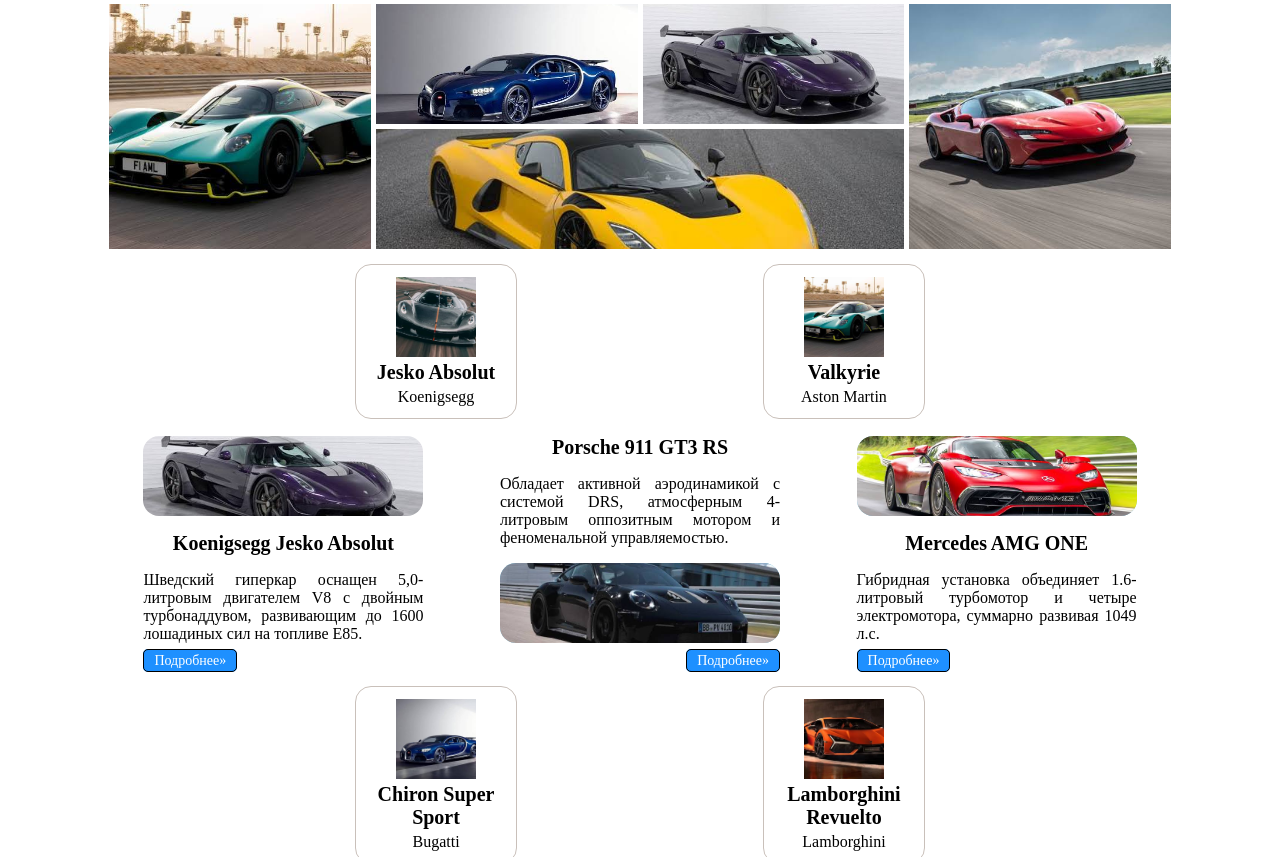
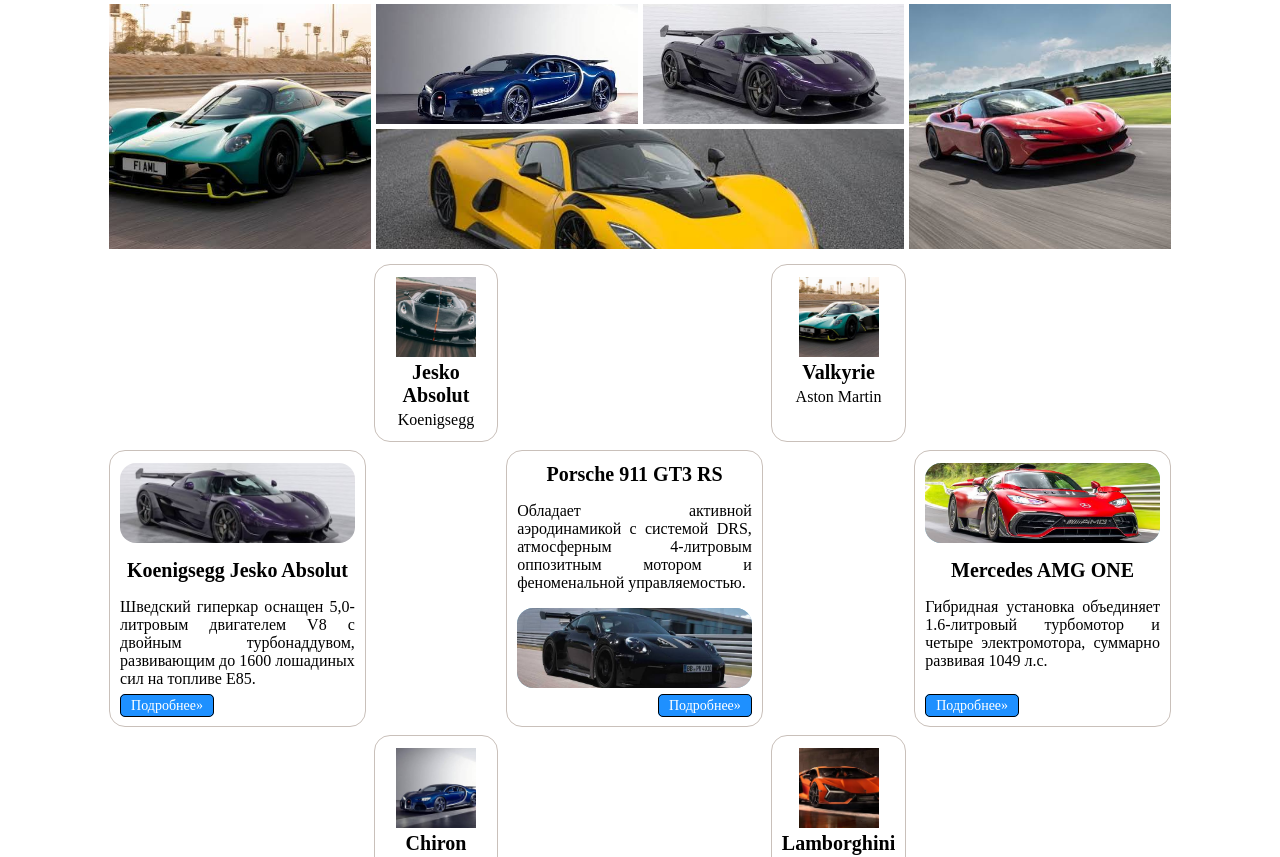
Before and after one commit to Tesmi-Develop/web-lab-3.1, a plain HTML site: page index.html in a window 1280 px wide. Shown: the part 95-952 px from the top of the page. Drawn offline with Linux system fonts and the light colour scheme.

Commit message:
feat: completed

```diff
--- a/index.html
+++ b/index.html
@@ -26,21 +26,18 @@
                 </div>
 
                 <div class="card-container">
-                    <div class="row-mini-cards">
-                        <div class="mini-card">
+                    <div class="mini-card top-left border">
                         <div class="mini-card-image active"><img src="car_images/Jesko_Absolut.jpg" alt="Jesko Absolut"></div>
                         <div class="card-title">Jesko Absolut</div>
                         <div class="card-text">Koenigsegg</div>
                     </div>
-                        <div class="mini-card">
+                    <div class="mini-card top-right border">
                         <div class="mini-card-image active"><img src="car_images/Aston_Martin_Valkyrie.png" alt="Valkyrie"></div>
                         <div class="card-title">Valkyrie</div>
                         <div class="card-text">Aston Martin</div>
                     </div>
-                    </div>
 
-                    <div class="row-cards">
-                        <div class="card">
+                    <div class="card middle-left border">
                         <div class="card-main-content">
                             <div class="card-image"><img src="car_images/Koenigsegg_Jesko_Absolut.jpg" alt="Koenigsegg Jesko Absolut"></div>
                             <div class="card-title">Koenigsegg Jesko Absolut</div>
@@ -51,7 +48,7 @@
                         </div>
                     </div>
 
-                        <div class="card">
+                    <div class="card middle border">
                         <div class="card-main-content">
                             <div class="card-title">Porsche 911 GT3 RS</div>
                             <div class="card-text">Обладает активной аэродинамикой с системой DRS, атмосферным 4-литровым оппозитным мотором и феноменальной управляемостью.</div>
@@ -62,7 +59,7 @@
                         </div>
                     </div>
 
-                        <div class="card">
+                    <div class="card middle-right border">
                         <div class="card-main-content">
                             <div class="card-image active"><img src="car_images/Mercedes_AMG_ONE.png" alt="Mercedes_AMG_ONE"></div>
                             <div class="card-title">Mercedes AMG ONE</div>
@@ -72,20 +69,17 @@
                             <a href="#" class="button-more">Подробнее»</a>
                         </div>
                     </div>
-                    </div>
 
-                    <div class="row-mini-cards">
-                        <div class="mini-card">
+                    <div class="mini-card bottom-left border">
                         <div class="mini-card-image active"><img src="car_images/Bugatti_Chiron_Super_Sport.jpg" alt="Chiron Super Sport"></div>
                         <div class="card-title">Chiron Super Sport</div>
                         <div class="card-text">Bugatti</div>
                     </div>
 
-                        <div class="mini-card">
+                    <div class="mini-card bottom-right border">
                         <div class="mini-card-image active"><img src="car_images/Lamborghini_Revuelto.png" alt="Lamborghini_Revuelto"></div>
                         <div class="card-title">Lamborghini Revuelto</div>
                         <div class="card-text">Lamborghini</div>
-                        </div>
                     </div>
                 </div>
             </div>
--- a/style.css
+++ b/style.css
@@ -68,26 +68,58 @@ img {
 }
 
 .card-container {
-    display: flex;
-    gap: 5px;
-    flex-direction: column;
-    justify-content: center;
+    display: grid;
+    grid-template-rows: repeat(4, max-content);
+    grid-template-columns: repeat(8, 1fr);
+    grid-gap: 8px;
 }
 
-.row-mini-cards {
-    display: flex;
-    justify-content: space-evenly;
+.card-container > .top-left {
+    grid-row: 1;
+    grid-column: 3;
+}
+
+.card-container > .top-right {
+    grid-row: 1;
+    grid-column: 6;
+}
+
+.card-container > .middle-left {
+    grid-row: 2 / span 2;
+    grid-column: 1 / span 2;
+}
+
+.card-container > .middle {
+    grid-row: 2 / span 2;
+    grid-column: 4 / span 2;
+}
+
+.card-container > .middle-right {
+    grid-row: 2 / span 2;
+    grid-column: 7 / span 2;
+}
+
+.card-container > .bottom-left {
+    grid-row: 4;
+    grid-column: 3;
+}
+
+.card-container > .bottom-right {
+    grid-row: 4;
+    grid-column: 6;
+}
+
+.border {
+    border: 1px solid #c9c0ba;
+    border-radius: 16px;
 }
 
 .mini-card {
     display: flex;
-    width: 140px;
     flex-direction: column;
     align-items: center;
     gap: 4px;
     padding: 12px 10px;
-    border: 1px solid #c9c0ba;
-    border-radius: 16px;
 }
 
 .mini-card-image {
@@ -101,20 +133,12 @@ img {
     font-weight: bold;
 }
 
-.row-cards {
-    display: flex;
-    justify-content: space-around;
-    gap: 8px;
-}
-
 .card {
     display: flex;
-    flex-basis: 280px;
     flex-direction: column;
     justify-content: space-between;
+    gap: 8px;
     padding: 12px 10px;
-    border-radius: 16px;
-    gap: 8px;
 }
 
 .card-main-content {
@@ -157,17 +181,21 @@ footer {
 }
 
 @media (width <= 900px) {
-    .menu {
-        flex-wrap: wrap;
+    .content {
+        margin: 0 clamp(10px, 4vw, 40px);
+        gap: clamp(10px, 2vw, 15px);
     }
 
-    .menu-item {
-        flex: 1 1 40%;
+    .menu {
+        display: grid;
+        grid-template-columns: repeat(2, 1fr);
+        grid-template-rows: repeat(2, 1fr);
     }
 
     .gallery {
-        grid-template-columns: 1fr;
-        grid-template-rows: repeat(5, 120px);
+        display: flex;
+        flex-direction: column;
+        gap: clamp(5px, 1.5vw, 10px);
     }
 
     .gallery > .gallery-item-left-side,
@@ -177,15 +205,25 @@ footer {
         grid-column: auto;
     }
 
-    .row-mini-cards,
-    .row-cards {
+    .card-container {
+        display: flex;
         flex-direction: column;
         align-items: center;
-        gap: 8px;
+        gap: clamp(8px, 2vw, 16px);
     }
 
     .mini-card,
     .card {
-        width: clamp(260px, 85vw, 340px);
+        width: clamp(260px, 85vw, 450px);
+        padding: clamp(10px, 2.5vw, 16px);
+        flex-basis: auto;
+    }
+
+    .card-title {
+        font-size: clamp(16px, 4vw, 20px);
+    }
+
+    .card-text {
+        font-size: clamp(14px, 3.5vw, 16px);
     }
 }
```
Lines whose indentation alone changed are shown as unchanged.
